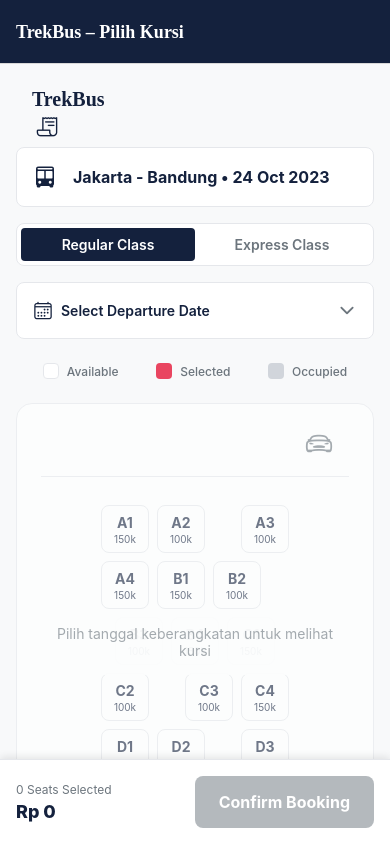
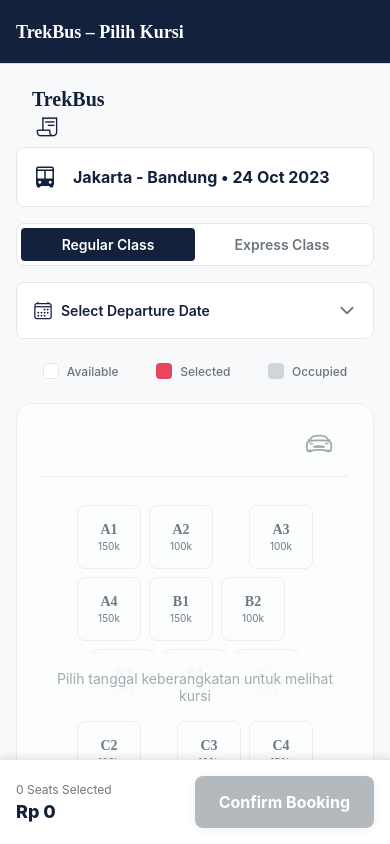
Before and after one commit to Krisnanda7/Bus-Seat-Booking, a React Native app: screen /SeatSelection in a window 390 px wide. Built offline with nearby package versions, Linux system fonts and the light colour scheme.

Commit message:
feat: enhance UI with responsive seat selection layout and improved styling for sales history screen

```diff
--- a/package.json
+++ b/package.json
@@ -11,10 +11,12 @@
     "expo": "~57.0.12",
     "expo-status-bar": "~57.0.1",
     "react": "19.2.3",
+    "react-dom": "19.2.3",
     "react-native": "0.86.2",
     "react-native-modal-datetime-picker": "^18.0.0",
     "react-native-safe-area-context": "~5.7.0",
-    "react-native-screens": "~4.26.0"
+    "react-native-screens": "~4.26.0",
+    "react-native-web": "^0.21.2"
   },
   "devDependencies": {
     "@types/react": "~19.2.2",
--- a/src/screens/SalesHistoryScreen.tsx
+++ b/src/screens/SalesHistoryScreen.tsx
@@ -4,7 +4,7 @@
 
 import React, { useEffect, useMemo, useState } from 'react';
 import { View, Text, StyleSheet, FlatList, TouchableOpacity, Modal } from 'react-native';
-import { COLORS, SPACING, BORDER_RADIUS } from '../constants/busConfig';
+import { COLORS, SPACING, BORDER_RADIUS, FONT_FAMILY } from '../constants/busConfig';
 import { getAllBookings } from '../storage/bookingStorage';
 import { Booking } from '../types';
 import { Ionicons } from '@expo/vector-icons';
@@ -73,10 +73,11 @@
         keyExtractor={(item) => item.id}
         contentContainerStyle={{ padding: SPACING.md }}
         renderItem={({ item }) => (
-          <View style={styles.card}>
+          <View style={[styles.card, styles.cardShadow]}>
             <View style={styles.cardHeader}>
               <View style={[styles.badge, { backgroundColor: item.busType === 'Regular' ? COLORS.primary : COLORS.tertiary }]}>
-                <Text style={styles.badgeText}>{item.items.map((it) => it.seatLabel).join(', ')}</Text>
+                {/** Show concise badge: first seat + count */}
+                <Text style={styles.badgeText}>{item.items.length > 1 ? `${item.items[0].seatLabel}+${item.items.length - 1}` : item.items[0].seatLabel}</Text>
               </View>
               <View style={styles.meta}>
                 <Text style={styles.routeText}>Jakarta - Bandung</Text>
@@ -130,20 +131,23 @@
 const styles = StyleSheet.create({
   container: { flex: 1, backgroundColor: COLORS.background },
   headerRow: { flexDirection: 'row', alignItems: 'center', justifyContent: 'space-between', padding: SPACING.md },
-  title: { fontSize: 18, fontWeight: '800', color: COLORS.primary },
+  title: { fontSize: 18, fontWeight: '800', color: COLORS.primary, fontFamily: FONT_FAMILY },
   headerIcon: { padding: SPACING.xs },
-  summaryCard: { backgroundColor: COLORS.surface, marginHorizontal: SPACING.md, padding: SPACING.md, borderRadius: BORDER_RADIUS.base, borderWidth: 1, borderColor: COLORS.border },
-  summaryLabel: { fontSize: 12, color: COLORS.textSecondary },
-  summaryValue: { fontSize: 20, fontWeight: '800', color: COLORS.textPrimary, marginTop: SPACING.sm },
+  summaryCard: { backgroundColor: COLORS.surface, marginHorizontal: SPACING.md, padding: SPACING.md, borderRadius: BORDER_RADIUS.base, borderWidth: 1, borderColor: COLORS.border, ...{
+    shadowColor: '#000', shadowOffset: { width: 0, height: 2 }, shadowOpacity: 0.06, shadowRadius: 8, elevation: 2
+  } },
+  summaryLabel: { fontSize: 12, color: COLORS.textSecondary, fontFamily: FONT_FAMILY },
+  summaryValue: { fontSize: 20, fontWeight: '800', color: COLORS.textPrimary, marginTop: SPACING.sm, fontFamily: FONT_FAMILY },
   card: { backgroundColor: COLORS.surface, borderRadius: BORDER_RADIUS.base, padding: SPACING.md, marginTop: SPACING.md, borderWidth: 1, borderColor: COLORS.border },
+  cardShadow: { shadowColor: '#000', shadowOffset: { width: 0, height: 2 }, shadowOpacity: 0.06, shadowRadius: 6, elevation: 2 },
   cardHeader: { flexDirection: 'row', alignItems: 'center' },
   badge: { width: 56, height: 56, borderRadius: 28, alignItems: 'center', justifyContent: 'center', marginRight: SPACING.md },
-  badgeText: { color: COLORS.textOnDark, fontWeight: '700', fontSize: 12, textAlign: 'center' },
+  badgeText: { color: COLORS.textOnDark, fontWeight: '700', fontSize: 12, textAlign: 'center', fontFamily: FONT_FAMILY },
   meta: { flex: 1 },
-  routeText: { fontWeight: '700', color: COLORS.textPrimary },
-  dateText: { fontSize: 12, color: COLORS.textSecondary, marginTop: 4 },
+  routeText: { fontWeight: '700', color: COLORS.textPrimary, fontFamily: FONT_FAMILY },
+  dateText: { fontSize: 12, color: COLORS.textSecondary, marginTop: 4, fontFamily: FONT_FAMILY },
   tagContainer: { marginLeft: SPACING.sm },
-  tag: { backgroundColor: COLORS.tertiary, color: COLORS.textOnDark, paddingHorizontal: SPACING.sm, paddingVertical: SPACING.xs, borderRadius: BORDER_RADIUS.sm, color: COLORS.textOnDark, fontWeight: '700' },
+  tag: { backgroundColor: COLORS.tertiary, color: COLORS.textOnDark, paddingHorizontal: SPACING.sm, paddingVertical: SPACING.xs, borderRadius: BORDER_RADIUS.sm, fontWeight: '700', color: COLORS.textOnDark, fontFamily: FONT_FAMILY },
   cardFooter: { marginTop: SPACING.md, flexDirection: 'row', justifyContent: 'space-between', alignItems: 'center' },
   priceText: { fontWeight: '800', color: COLORS.primary },
   empty: { padding: SPACING.md, alignItems: 'center' },
--- a/src/screens/SeatSelectionScreen.tsx
+++ b/src/screens/SeatSelectionScreen.tsx
@@ -455,11 +455,14 @@
     flexDirection: 'row',
     flexWrap: 'wrap',
     justifyContent: 'center',
-    width: 240, // Lebar fixed untuk 4 kolom + aisle gap
+    width: '100%',
+    maxWidth: 360, // responsive cap for larger screens
   },
   seat: {
-    width: 48,
-    height: 48,
+    flexBasis: '22%',
+    maxWidth: 64,
+    minWidth: 48,
+    aspectRatio: 1,
     backgroundColor: COLORS.seatAvailable,
     borderWidth: 1,
     borderColor: COLORS.border,
@@ -472,6 +475,7 @@
     fontSize: 14,
     fontWeight: '700',
     color: COLORS.textPrimary,
+    fontFamily: FONT_FAMILY,
   },
   seatPrice: {
     fontSize: 10,
@@ -518,6 +522,11 @@
     paddingVertical: SPACING.md,
     borderRadius: BORDER_RADIUS.base,
     marginLeft: SPACING.md,
+    shadowColor: '#000',
+    shadowOffset: { width: 0, height: 2 },
+    shadowOpacity: 0.12,
+    shadowRadius: 8,
+    elevation: 4,
   },
   confirmButtonDisabled: {
     backgroundColor: COLORS.neutral,
@@ -596,4 +605,12 @@
     color: COLORS.textSecondary,
     textAlign: 'center',
   },
+  // subtle card shadow to match design
+  cardShadow: {
+    shadowColor: '#000',
+    shadowOffset: { width: 0, height: 2 },
+    shadowOpacity: 0.08,
+    shadowRadius: 6,
+    elevation: 2,
+  },
 });
```
Also changed, not shown: 1 other file (tests, documents, lock files or other folders).
